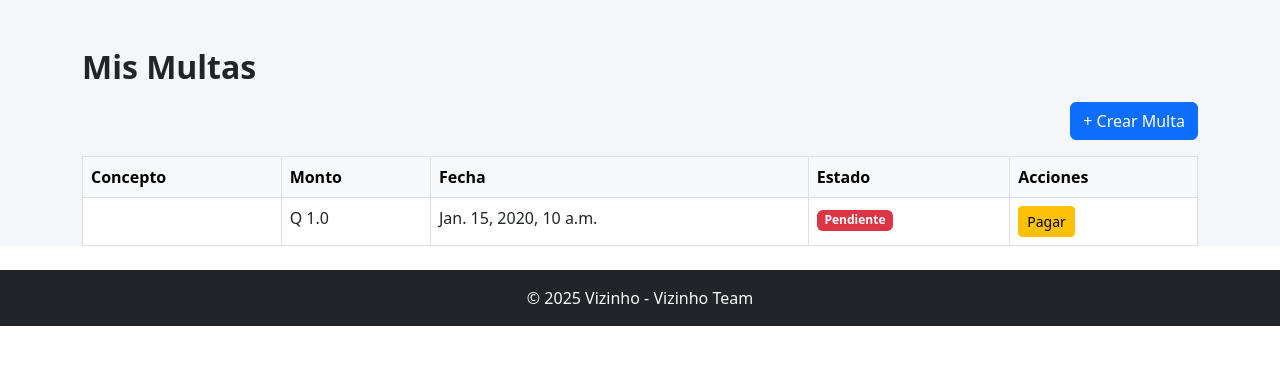
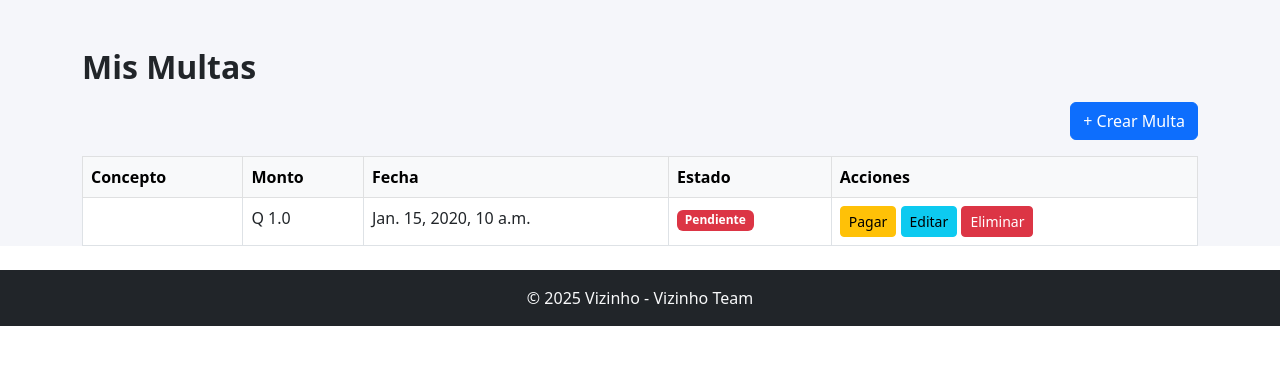
Before and after one commit to Seba-sRod-1808/Vizinho, a Django app: page /multas/ in a window 1280 px wide. Shown: the part 56-421 px from the top of the page. Run offline with Django 5.2, Linux system fonts and the light colour scheme; a user stored in the database is signed in; tables that the repository leaves empty hold one stand-in row (values such as "Sample post").

Commit message:
Actualizacion de lista de multas para implementar el editar y borrar multas

```diff
--- a/core/templates/multas/lista_multas.html
+++ b/core/templates/multas/lista_multas.html
@@ -41,11 +41,10 @@
           {% else %}
             <button class="btn btn-secondary btn-sm" disabled>Pagada</button>
           {% endif %}
+
+          <a href="{% url 'editar_multa' multa.id %}" class="btn btn-info btn-sm">Editar</a>
+          <a href="{% url 'eliminar_multa' multa.id %}" class="btn btn-danger btn-sm">Eliminar</a>
         </td>
-      </tr>
-      {% empty %}
-      <tr>
-        <td colspan="5" class="text-center">No tienes multas registradas.</td>
       </tr>
       {% endfor %}
     </tbody>
```
